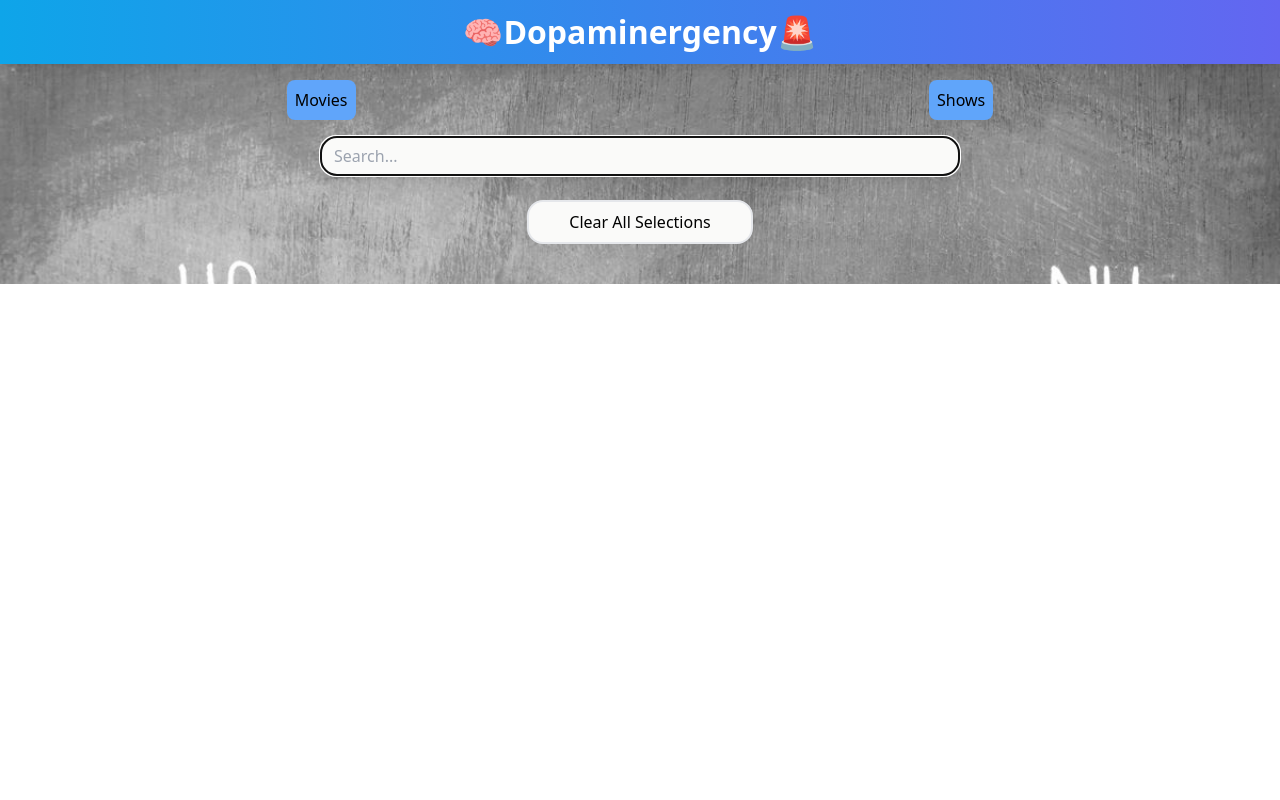
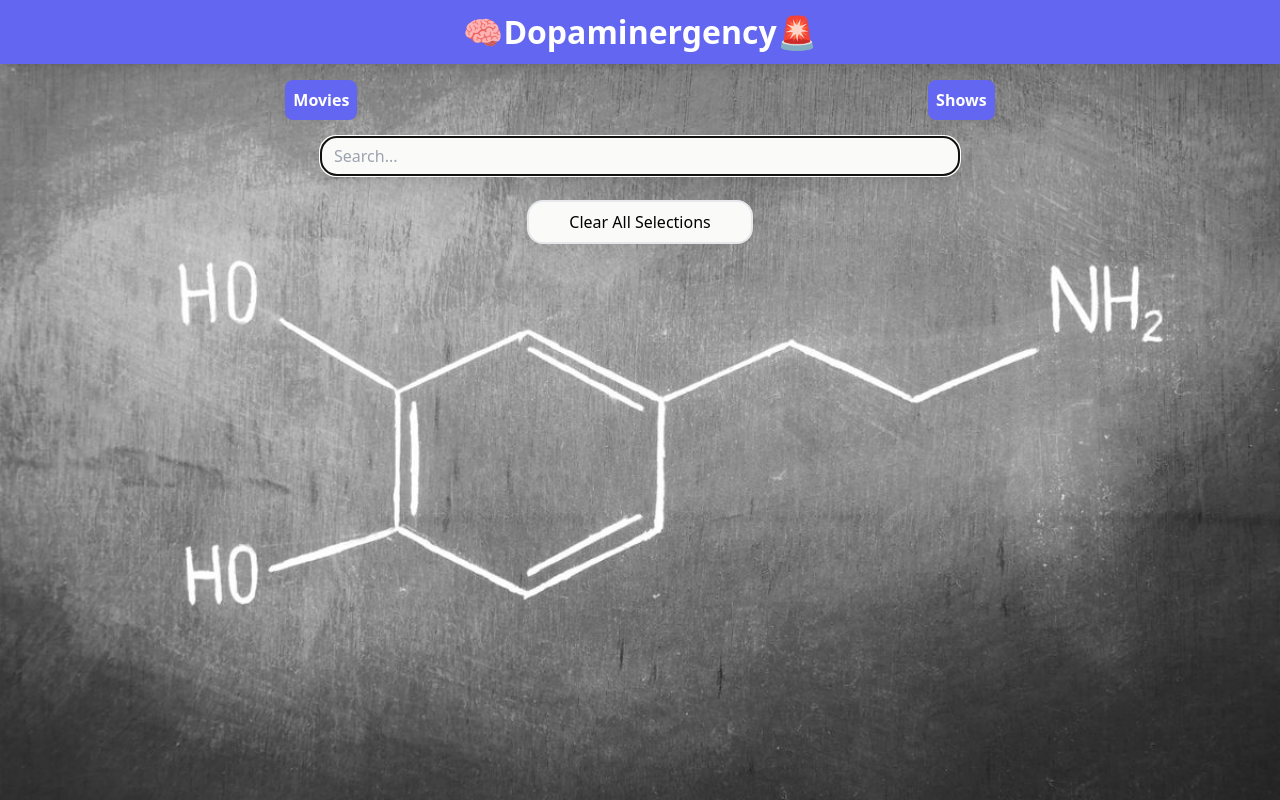
Before and after one commit to XeRoWaVe/MovieFinder, a React (Vite) app: page / in a window 1280 px wide. Built offline with nearby package versions, Linux system fonts and the light colour scheme.

Commit message:
Added movie and show list functionality as hover menus over original buttons. Recolored header and some buttons

```diff
--- a/src/App.jsx
+++ b/src/App.jsx
@@ -19,50 +19,12 @@ export default function App() {
   const [details, setDetails] = useState(null);
   const [blur, setBlur] = useState("");
   const searchRef = useRef(null);
-  const [loggedIn, setLoggedIn] = useState(null);
-  const [token, setToken] = useState("");
+  const [movieList, setMovieList] = useState("");
+  const [showList, setShowList] = useState('')
 
   const encodedFilter = encodeURIComponent(selectedFilters); // Encoded string of selected filters
 
-  //  const getToken = async () => {
-  //         const data = await fetch(`https://api.themoviedb.org/3/authentication/token/new`, {
-  //         method: 'GET',
-  //         headers: {
-  //           accept: 'application/json',
-  //           Authorization: `Bearer eyJhbGciOiJIUzI1NiJ9.eyJhdWQiOiIwMmNhYWMxM2QzM2FiNGY2NTczZWZhZjc3MmMyNmJjMyIsInN1YiI6IjY1MDA2NjUxMWJmMjY2MDExYzc4MjU4NSIsInNjb3BlcyI6WyJhcGlfcmVhZCJdLCJ2ZXJzaW9uIjoxfQ.mfZLaDd8VJTN9sSVGADmpLH44Ph3Wy-n7U3eAI1y108`
-  //         }
-  //       })
-  //       const token = await data.json()
-  //       console.log(token)
-  //       const requestToken = token.request_token
-  //       setToken(requestToken)
-  //       localStorage.setItem('request_token', `${requestToken}`)
-  //       window.location = `https://www.themoviedb.org/authenticate/${requestToken}?redirect_to=http://localhost:5173/approved
-  //       `
-  //     }
-
-  // const getSession = async () => {
-  //   if (token) {
-  //     return;
-  //   } else {
-  //     const data = await fetch(
-  //       `https://api.themoviedb.org/3/authentication/guest_session/new`,
-  //       {
-  //         method: "GET",
-  //         headers: {
-  //           accept: "application/json",
-  //           Authorization:
-  //             "Bearer eyJhbGciOiJIUzI1NiJ9.eyJhdWQiOiIwMmNhYWMxM2QzM2FiNGY2NTczZWZhZjc3MmMyNmJjMyIsInN1YiI6IjY1MDA2NjUxMWJmMjY2MDExYzc4MjU4NSIsInNjb3BlcyI6WyJhcGlfcmVhZCJdLCJ2ZXJzaW9uIjoxfQ.mfZLaDd8VJTN9sSVGADmpLH44Ph3Wy-n7U3eAI1y108",
-  //         },
-  //       }
-  //     );
-  //     const response = await data.json();
-  //     setToken(response.guest_session_id);
-  //     console.log(response)
-  //   }
-  // };
-
-  console.log(token);
+  console.log(movieList);
 
   useEffect(() => {
     // blur effect when viewing details via portal
@@ -130,6 +92,7 @@ export default function App() {
       options
     );
     const movies = await data.json();
+    console.log(movies);
     const movieResults = movies.results;
     setShows([]);
     setPages(movies);
@@ -137,6 +100,53 @@ export default function App() {
     setIsloading(false);
     console.log(movies);
   };
+
+  const getMovieList = async () => {
+    if (shows.length > 0) {
+      setCurrentPage(1);
+    }
+    setIsloading(true);
+    const data = await fetch(
+      `https://api.themoviedb.org/3/movie/${movieList}?language=en-US&page=${currentPage}`,
+      options
+    );
+    const movies = await data.json();
+    console.log(movies);
+    const movieListResults = movies.results;
+    setShows([]);
+    setPages(movies);
+    setMovies(movieListResults);
+    setIsloading(false);
+  };
+
+  const getShowList = async () => {
+    if (movies.length > 0) {
+      setCurrentPage(1)
+    }
+    setIsloading(true)
+    const data = await fetch(`https://api.themoviedb.org/3/tv/${showList}?language=en-US&page=${currentPage}`, options);
+    const shows = await data.json()
+    const showListResults = shows.results
+    setMovies([])
+    setPages(shows)
+    setShows([])
+    setShows((p) => [...p, ...showListResults])
+    setIsloading(false)
+  }
+
+  useEffect(() => {
+    if (movieList === "") {
+      return;
+    }
+    getMovieList();
+  }, [movieList]);
+
+  useEffect(() => {
+    if (showList === '') {
+      return;
+    }
+    getShowList()
+  }, [showList])
 
   const filterMovies = async () => {
     // async function to use selected filters to fetch a sorted list of movies or shows
@@ -185,21 +195,26 @@ export default function App() {
     }
   };
 
-  // useEffect(() => {
-  //   getMovies()
-  //   movies.push(getShows())
-  // }, [])
-
   useEffect(() => {
     getSearchMovies();
   }, [search]);
 
   useEffect(() => {
+    if (showList) {
+      getShowList()
+      return
+    }
+    if (movieList) {
+      getMovieList();
+      return;
+    }
     if (movies.length > 0) {
       getMovies();
+      return;
     }
     if (shows.length > 0) {
       getShows();
+      return;
     }
   }, [currentPage]);
 
@@ -247,6 +262,10 @@ export default function App() {
             getShows={getShows}
             getMovies={getMovies}
             searchRef={searchRef}
+            setMovieList={setMovieList}
+            movieList={movieList}
+            setShowList={setShowList}
+            showList={showList}
           />
           {!!filters && (
             <Filters
@@ -275,7 +294,6 @@ export default function App() {
         getMovies={getMovies}
         movies={movies}
         shows={shows}
-
       />
       {!!details &&
         createPortal(
@@ -299,6 +317,10 @@ export default function App() {
           getShows={getShows}
           getMovies={getMovies}
           searchRef={searchRef}
+          setMovieList={setMovieList}
+          movieList={movieList}
+          setShowList={setShowList}
+          showList={showList}
         />
         {!!filters && (
           <Filters
--- a/src/Components/Button.jsx
+++ b/src/Components/Button.jsx
@@ -7,7 +7,7 @@ function Button({ selected, idx, filter, handleFilterButtonClick }) {
         <button
           key={idx}
           onClick={() => handleFilterButtonClick(filter.id)}
-          className={` border-2 rounded-lg p-2 m-2 bg-blue-400 hover:bg-blue-400 shadow-black active:bg-blue-100 shadow-sm active:translate-y-[4px] translate-y-[2px] active:outline-offset-4 hover:shadow-black active:border active:shadow-none `}
+          className={` border-2 rounded-lg p-2 m-2 bg-indigo-500 hover:bg-blue-400 shadow-black active:bg-blue-100 shadow-sm active:translate-y-[4px] translate-y-[2px] active:outline-offset-4 hover:shadow-black active:border active:shadow-none `}
         >
           <h3>{filter.name}</h3>
         </button>
--- a/src/Components/Header.jsx
+++ b/src/Components/Header.jsx
@@ -1,12 +1,9 @@
 import InsertEmoticonIcon from "@mui/icons-material/InsertEmoticon";
 import DeleteIcon from "@mui/icons-material/Delete";
 
-const Header = ({}) => {
-
-
-
+const Header = () => {
   return (
-    <div className="flex justify-between w-full text-[4vh] bg-gradient-to-r from-sky-500 to-indigo-500 py-2 mb-4 font-bold text-white shadow-lg">
+    <div className="flex justify-between w-full text-[4vh] bg-indigo-500 py-2 mb-4 font-bold text-white shadow-lg">
       <span className="mx-auto" id="title">
         🧠Dopaminergency🚨
       </span>
--- /dev/null
+++ b/src/Components/MovieList.jsx
@@ -0,0 +1,23 @@
+import React from 'react'
+
+const MovieList = ({setMovieList}) => {
+
+  return (
+    <div className="flex flex-col absolute top-[8rem] bg-white rounded-2xl p-2 text-blue-800  font-bold">
+    <button className='hover:bg-gray-400 relative' value="popular" onClick={(e) => setMovieList(e.target.value)}>
+        Popular
+    </button>
+    <button className='hover:bg-gray-400 relative' value="top_rated" onClick={(e) => setMovieList(e.target.value)}>
+        Top Rated
+    </button>
+    <button className='hover:bg-gray-400 relative ' value="now_playing" onClick={(e) => setMovieList(e.target.value)}>
+        Now Playing
+    </button>
+    <button className='hover:bg-gray-400 relative' value="upcoming" onClick={(e) => setMovieList(e.target.value)}>
+        Upcoming
+    </button>
+  </div>
+  )
+}
+
+export default MovieList
--- a/src/Components/SearchBar.jsx
+++ b/src/Components/SearchBar.jsx
@@ -1,4 +1,7 @@
 import { useState, useRef, useEffect } from "react";
+import MovieList from "./MovieList";
+import { Movie } from "@mui/icons-material";
+import ShowList from "./ShowList";
 
 const SearchBar = ({
   setSearch,
@@ -7,53 +10,87 @@ const SearchBar = ({
   shows,
   getMovies,
   getShows,
-  searchRef
+  searchRef,
+  setMovieList,
+  movieList,
+  setShowList,
+  showList
 }) => {
   const [input, setInput] = useState("");
+  const [listVisible, setListVisible] = useState(false);
+  const [showListVisible, setShowListVisible] = useState(false)
+
+  const handleMoviesEnter = () => { // mouse event for movies
+    setListVisible(true);
+  };
+
+  const handleMoviesLeave = () => {
+    setListVisible(false);
+  };
+
+  const handleShowsEnter = () => { // mouse event for shows
+    setShowListVisible(true)
+  }
+
+  const handleShowsLeave = () => {
+    setShowListVisible(false)
+  }
+
   const handleSubmit = (e) => {
-    e.preventDefault()
+    e.preventDefault();
     setSearch(input);
     setSelectedFilters("");
     setInput("");
   };
+
   useEffect(() => {
-    searchRef.current.focus()
-  }, [])
+    searchRef.current.focus();
+  }, []);
   return (
     <>
       <div className="flex">
-        {movies.length > 0 ? (
+        <div
+          className="mx-auto flex flex-col"
+          onMouseEnter={handleMoviesEnter}
+          onMouseLeave={handleMoviesLeave}
+        >
           <button
-            className="mx-auto float-left  rounded-lg bg-green-400 p-2"
+            className="mx-auto float-left  rounded-lg bg-indigo-500 text-white font-bold p-2"
             onClick={getMovies}
           >
             Movies
           </button>
-        ) : (
+          {listVisible && <MovieList setMovieList={setMovieList} />}
+        </div>
+          <div className="mx-auto flex flex-col"
+            onMouseEnter={handleShowsEnter}
+            onMouseLeave={handleShowsLeave}>
               <button
-            className="mx-auto p-2 active:shadow-none active:bg-green-400 rounded-lg bg-blue-400  hover:shadow-black hover:shadow-sm"
-            onClick={getMovies}
-          >
-            Movies
-          </button>
-        )}
-        {shows.length > 0 ? (
-          <button
-            className="mx-auto float-left bg-green-400 p-2 rounded-lg"
+          className="mx-auto float-left bg-indigo-500 text-white font-bold p-2 rounded-lg"
           onClick={getShows}
         >
           Shows
         </button>
+        {showListVisible && <ShowList setShowList={setShowList} />}
+          </div>
+
+
+      </div>
+      {!!movieList ? (
+        <div className="flex justify-center">
+          <h1 className="bg-indigo-500 cursor-default text-white font-bold p-2">Movie List: {movieList}</h1>
+        </div>
+      ) : !!showList ? (
+        <div className="flex justify-center">
+          <h1 className="bg-indigo-500 cursor-default text-white font-bold p-2">Show List: {showList}</h1>
+        </div>
       ) : (
-          <button
-            className="mx-auto hover:shadow-black hover:shadow-sm p-2 rounded-lg bg-blue-400 active:bg-green-400 active:shadow-none"
-            onClick={getShows}
+        ""
+      )}
+      <form
+        onSubmit={handleSubmit}
+        className=" flex items-center justify-center"
       >
-            Shows
-          </button>
-        )}
-      </div>
-      <form onSubmit={handleSubmit} className=" flex items-center justify-center">
         <input
           ref={searchRef}
           type="text"
--- /dev/null
+++ b/src/Components/ShowList.jsx
@@ -0,0 +1,23 @@
+import React from 'react'
+
+const ShowList = ({setShowList}) => {
+
+  return (
+    <div className="flex flex-col absolute top-[8rem] bg-white rounded-2xl p-2 text-blue-800  font-bold">
+    <button className='hover:bg-gray-400 relative' value="popular" onClick={(e) => setShowList(e.target.value)}>
+        Popular
+    </button>
+    <button className='hover:bg-gray-400 relative' value="top_rated" onClick={(e) => setShowList(e.target.value)}>
+        Top Rated
+    </button>
+    <button className='hover:bg-gray-400 relative ' value="airing_today" onClick={(e) => setShowList(e.target.value)}>
+        Airing Today
+    </button>
+    <button className='hover:bg-gray-400 relative' value="on_the_air" onClick={(e) => setShowList(e.target.value)}>
+        On the Air
+    </button>
+  </div>
+  )
+}
+
+export default ShowList
--- a/src/index.css
+++ b/src/index.css
@@ -7,7 +7,7 @@
 
 @import url('https://fonts.googleapis.com/css2?family=Chakra+Petch:ital,wght@0,300;0,400;0,500;0,600;0,700;1,300;1,400;1,500;1,600;1,700&display=swap');
 
-#root {
+:root {
     background: url('../public/assets/dopamine.jpg');
     background-attachment: fixed;
     background-size: cover;
```
Also changed, not shown: src/Components/Movies.jsx (+10 -15 lines), 1 other file (tests, documents, lock files or other folders). Lines whose indentation alone changed are shown as unchanged.
